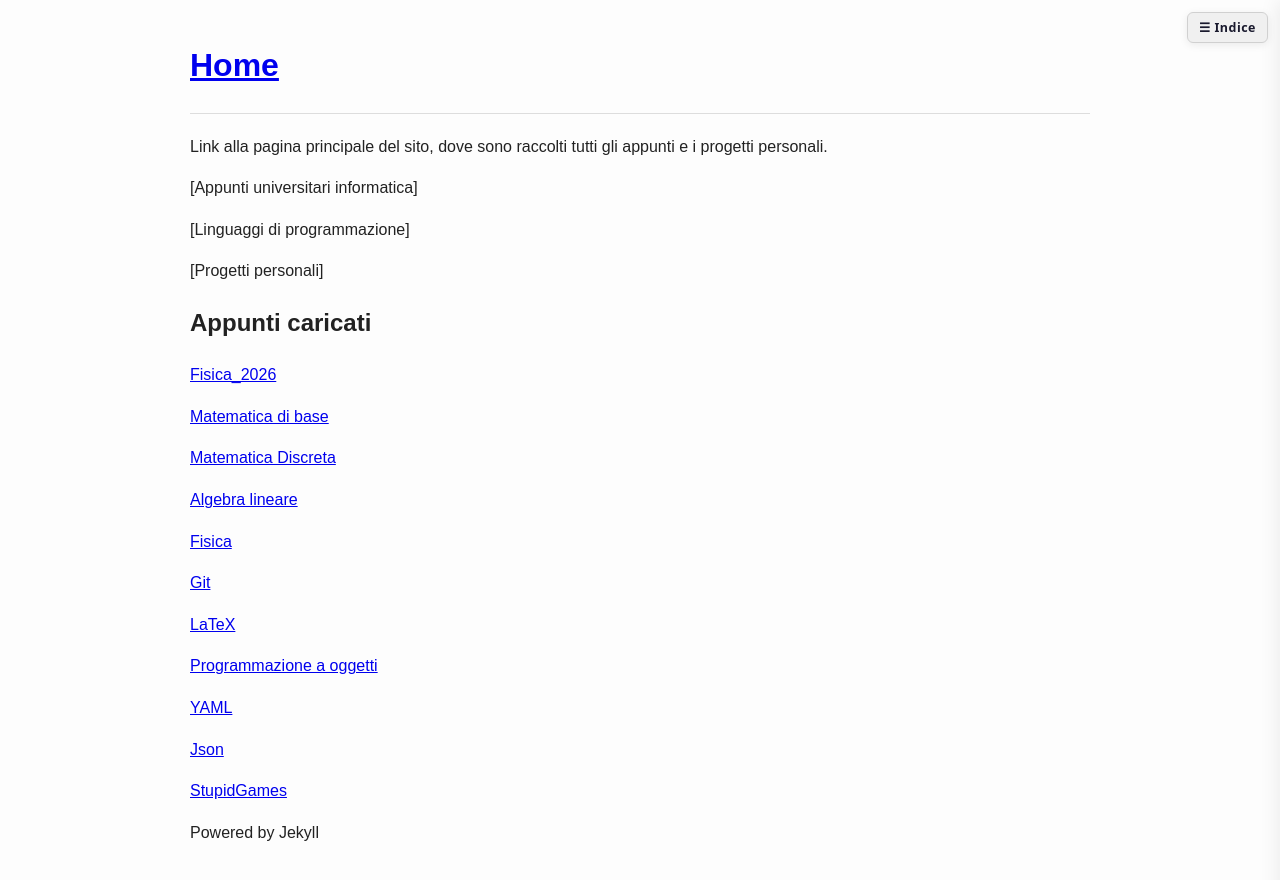
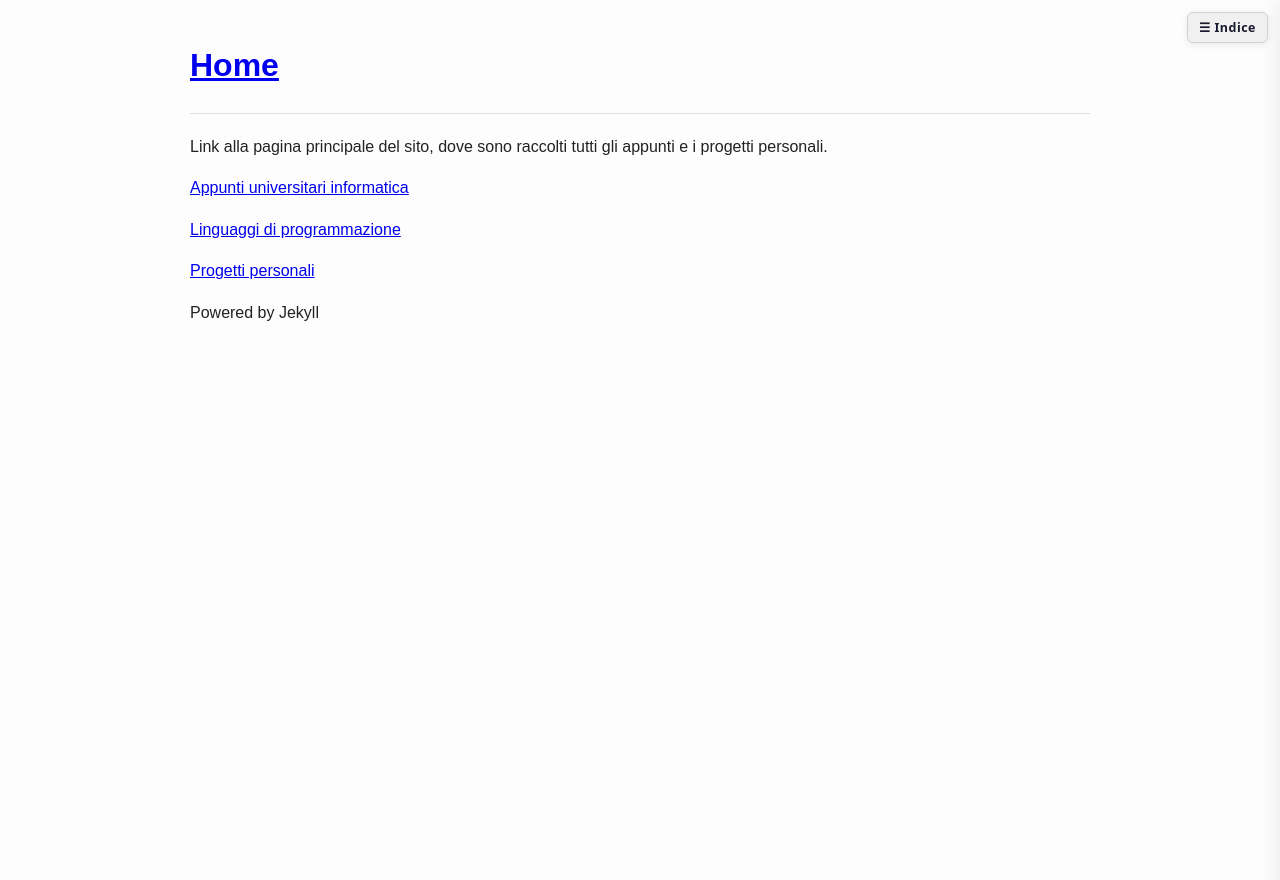
Before and after one commit to comarandr/comarandr.github.io, a Jekyll site: the page built from index.md, in a window 1280 px wide. Shown: the top 880 px of the page. Built offline with Jekyll 4.4.1, drawn with Linux system fonts in a browser that asks for light colours.

Commit message:
indice aggiornato

```diff
--- a/index.md
+++ b/index.md
@@ -6,32 +6,8 @@ permalink: /
 
 Link alla pagina principale del sito, dove sono raccolti tutti gli appunti e i progetti personali.
 
-[Appunti universitari informatica]
+[Appunti universitari informatica](./universita/index.md)
 
-[Linguaggi di programmazione]
+[Linguaggi di programmazione](./linguaggi/index.md)
 
-[Progetti personali]
-
-## Appunti caricati
-
-[Fisica_2026](./universita/fisica_2026/fisica26.md)
-
-[Matematica di base](./universita/matematica/matematica.md)
-
-[Matematica Discreta](./universita/matematica/matematicaDiscreta.md)
-
-[Algebra lineare](./universita/matematica/algebraSchemi.md)
-
-[Fisica](./universita/fisica/fisica.md)
-
-[Git](./linguaggi/git.md)
-
-[LaTeX](./linguaggi/latex.md)
-
-[Programmazione a oggetti](./universita/oop.md)
-
-[YAML](./linguaggi/yaml.md)
-
-[Json](./linguaggi/json.md)
-
-[StupidGames](./personali/stupidGames/stupidGames/index.html)
+[Progetti personali](./personali/index.md)
```
Also changed, not shown: universita/index.md (+8 -3 lines).
